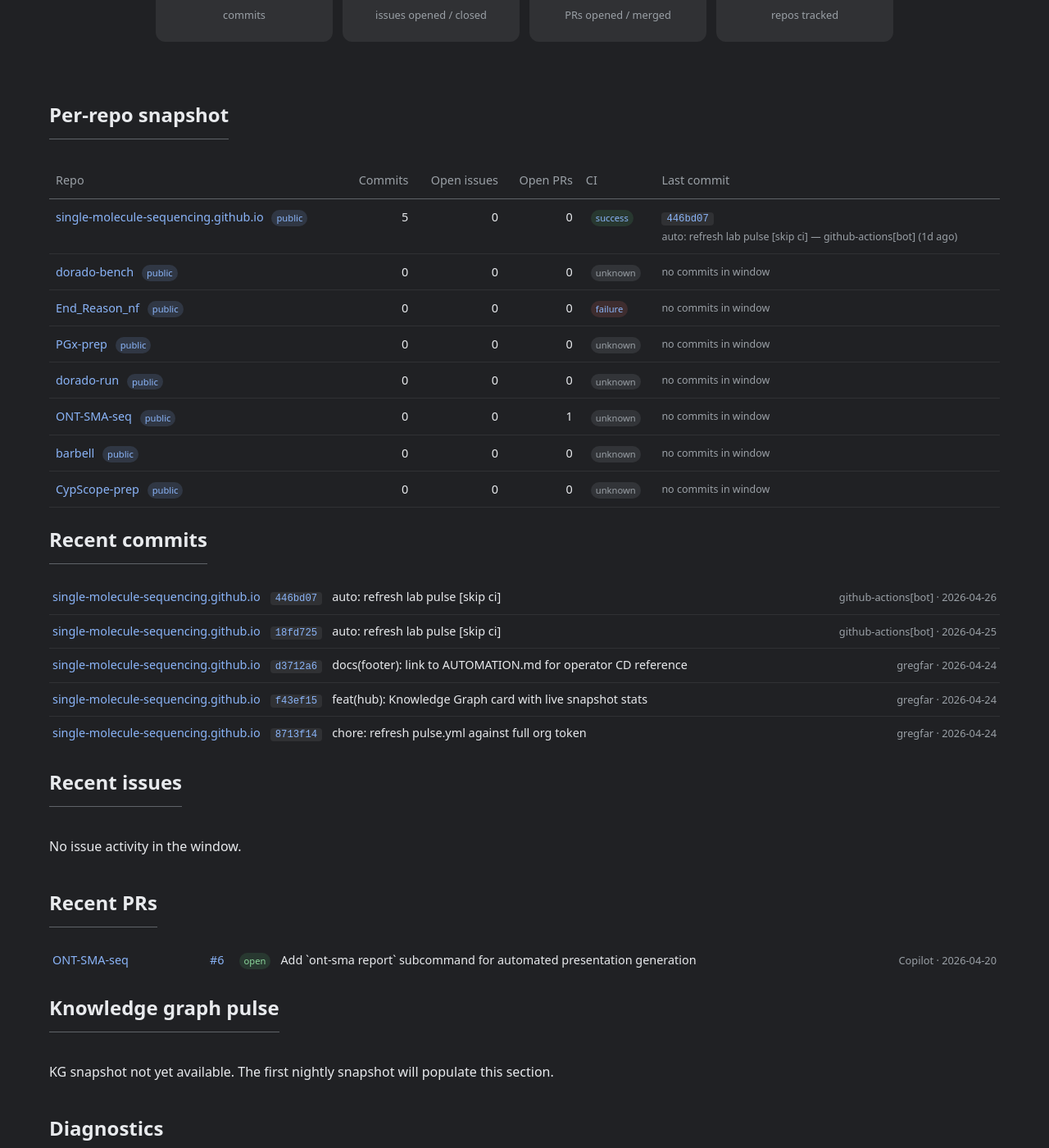
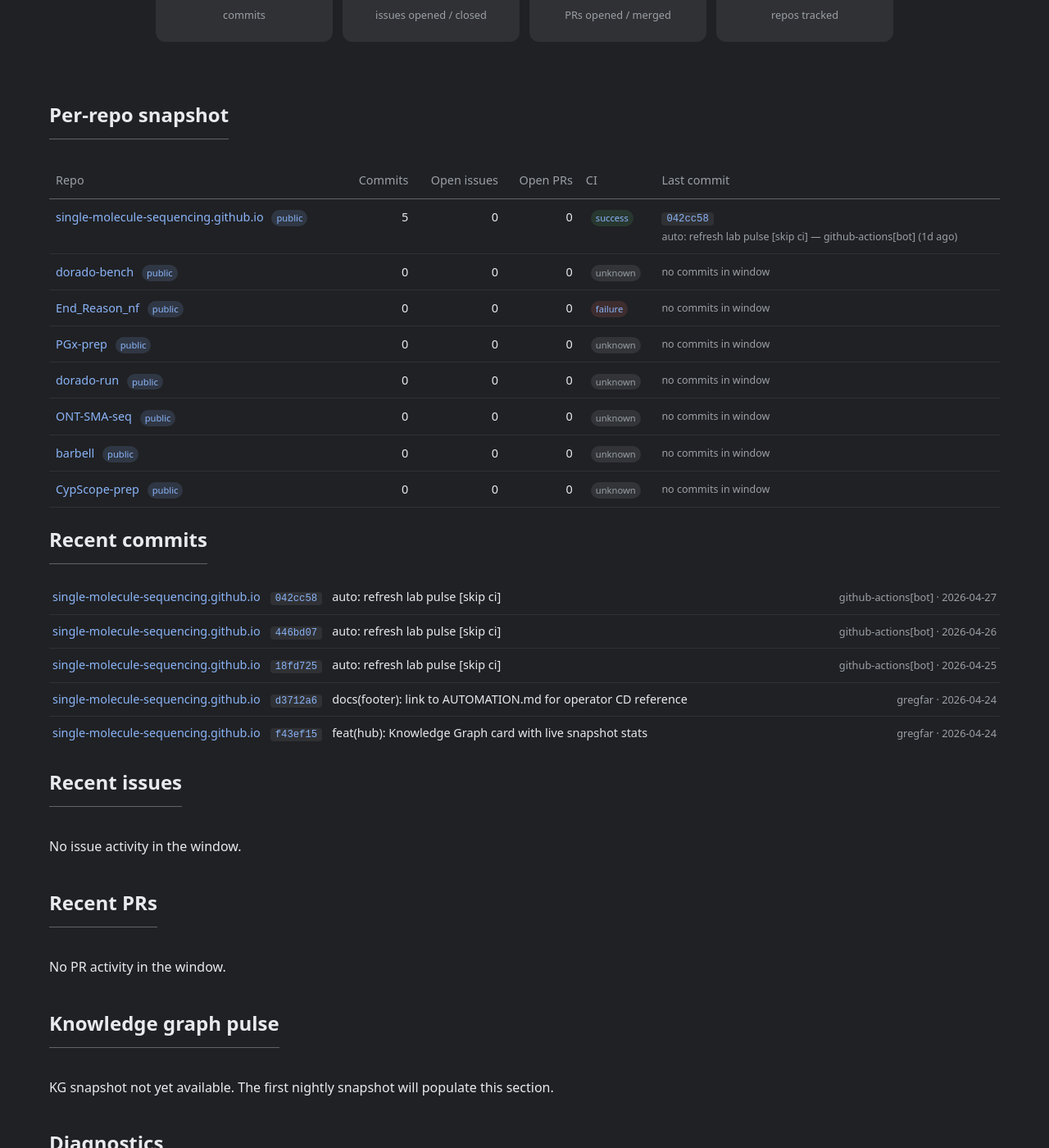
Before and after one commit to Single-Molecule-Sequencing/single-molecule-sequencing.github.io, a Jekyll site: the page built from pulse.md, in a window 1280 px wide and 1400 px high, scrolled down 408 px. Shown: the whole window at 82% size. Built offline with Jekyll 4.4.1, drawn with Linux system fonts in a browser that asks for light colours; some of the changed text lies outside the part shown.

Commit message:
auto: refresh lab pulse [skip ci]

```diff
--- a/_data/pulse.yml
+++ b/_data/pulse.yml
@@ -1,4 +1,4 @@
-generated_at: '2026-04-27T06:12:16.465155+00:00'
+generated_at: '2026-04-28T06:15:11.971111+00:00'
 window_days: 7
 org: Single-Molecule-Sequencing
 totals:
@@ -11,7 +11,7 @@ totals:
   prs_closed: 0
   releases_recent: 0
   open_issues: 0
-  open_prs: 1
+  open_prs: 0
 repos:
 - name: single-molecule-sequencing.github.io
   default_branch: main
@@ -20,15 +20,15 @@ repos:
   url: https://github.com/Single-Molecule-Sequencing/single-molecule-sequencing.github.io
   commits_in_window: 5
   last_commit:
-    sha: 446bd07
+    sha: 042cc58
     message: 'auto: refresh lab pulse [skip ci]'
-    when: '2026-04-26T05:58:25Z'
+    when: '2026-04-27T06:12:22Z'
     author: github-actions[bot]
-    url: https://github.com/Single-Molecule-Sequencing/single-molecule-sequencing.github.io/commit/446bd07b70a9e65b8dc866f9b55c8b21224ccc91
+    url: https://github.com/Single-Molecule-Sequencing/single-molecule-sequencing.github.io/commit/042cc5892e0f582f69223b46b52063f5567d0942
   open_issues: 0
   open_prs: 0
   ci_status: success
-  ci_url: https://github.com/Single-Molecule-Sequencing/single-molecule-sequencing.github.io/actions/runs/24949641040
+  ci_url: https://github.com/Single-Molecule-Sequencing/single-molecule-sequencing.github.io/actions/runs/24979446120
   days_since_last_commit: 1
 - name: dorado-bench
   default_branch: main
@@ -41,7 +41,7 @@ repos:
   open_prs: 0
   ci_status: unknown
   ci_url: null
-  days_since_last_commit: 66
+  days_since_last_commit: 67
 - name: End_Reason_nf
   default_branch: main
   description: ''
@@ -53,7 +53,7 @@ repos:
   open_prs: 0
   ci_status: failure
   ci_url: https://github.com/Single-Molecule-Sequencing/End_Reason_nf/actions/runs/19545795692
-  days_since_last_commit: 157
+  days_since_last_commit: 158
 - name: PGx-prep
   default_branch: main
   description: Preparatory demultiplex algorithms and HPC+Slurm solutions on BAM files for the ONT PGx
@@ -66,7 +66,7 @@ repos:
   open_prs: 0
   ci_status: unknown
   ci_url: null
-  days_since_last_commit: 66
+  days_since_last_commit: 67
 - name: dorado-run
   default_branch: main
   description: ONT Dorado basecaller Orchestration Pipeline
@@ -78,7 +78,7 @@ repos:
   open_prs: 0
   ci_status: unknown
   ci_url: null
-  days_since_last_commit: 6
+  days_since_last_commit: 7
 - name: ONT-SMA-seq
   default_branch: main
   description: The SMA-seq workflow for Oxford Nanopore Technology, in pure Python and SQLite database.
@@ -87,10 +87,10 @@ repos:
   commits_in_window: 0
   last_commit: null
   open_issues: 0
-  open_prs: 1
+  open_prs: 0
   ci_status: unknown
   ci_url: null
-  days_since_last_commit: 6
+  days_since_last_commit: 7
 - name: barbell
   default_branch: master
   description: Extremely fast and accurate Nanopore demultiplexing
@@ -102,7 +102,7 @@ repos:
   open_prs: 0
   ci_status: unknown
   ci_url: null
-  days_since_last_commit: 54
+  days_since_last_commit: 55
 - name: CypScope-prep
   default_branch: main
   description: Preparatory FastQ extraction and alignment on per-sample BAM files for CypScope
@@ -114,8 +114,14 @@ repos:
   open_prs: 0
   ci_status: unknown
   ci_url: null
-  days_since_last_commit: 44
+  days_since_last_commit: 45
 recent_commits:
+- repo: single-molecule-sequencing.github.io
+  sha: 042cc58
+  author: github-actions[bot]
+  when: '2026-04-27T06:12:22Z'
+  message: 'auto: refresh lab pulse [skip ci]'
+  url: https://github.com/Single-Molecule-Sequencing/single-molecule-sequencing.github.io/commit/042cc5892e0f582f69223b46b52063f5567d0942
 - repo: single-molecule-sequencing.github.io
   sha: 446bd07
   author: github-actions[bot]
@@ -140,25 +146,8 @@ recent_commits:
   when: '2026-04-24T17:50:20Z'
   message: 'feat(hub): Knowledge Graph card with live snapshot stats'
   url: https://github.com/Single-Molecule-Sequencing/single-molecule-sequencing.github.io/commit/f43ef151feef41f8e707c9c2d2f1cde702930463
-- repo: single-molecule-sequencing.github.io
-  sha: 8713f14
-  author: gregfar
-  when: '2026-04-24T17:47:37Z'
-  message: 'chore: refresh pulse.yml against full org token'
-  url: https://github.com/Single-Molecule-Sequencing/single-molecule-sequencing.github.io/commit/8713f1460abf7d09922a3149c7a546e34bf0b8f8
 recent_issues: []
-recent_prs:
-- repo: ONT-SMA-seq
-  kind: pr
-  number: 6
-  title: Add `ont-sma report` subcommand for automated presentation generation
-  state: open
-  author: Copilot
-  created_at: '2026-04-16T03:00:02Z'
-  updated_at: '2026-04-20T19:19:29Z'
-  closed_at: null
-  merged_at: null
-  url: https://github.com/Single-Molecule-Sequencing/ONT-SMA-seq/pull/6
+recent_prs: []
 latest_releases: []
 kg_snapshot: null
 paper_statuses: []
```
Also changed, not shown: _includes/pulse.md (+2 -2 lines).
